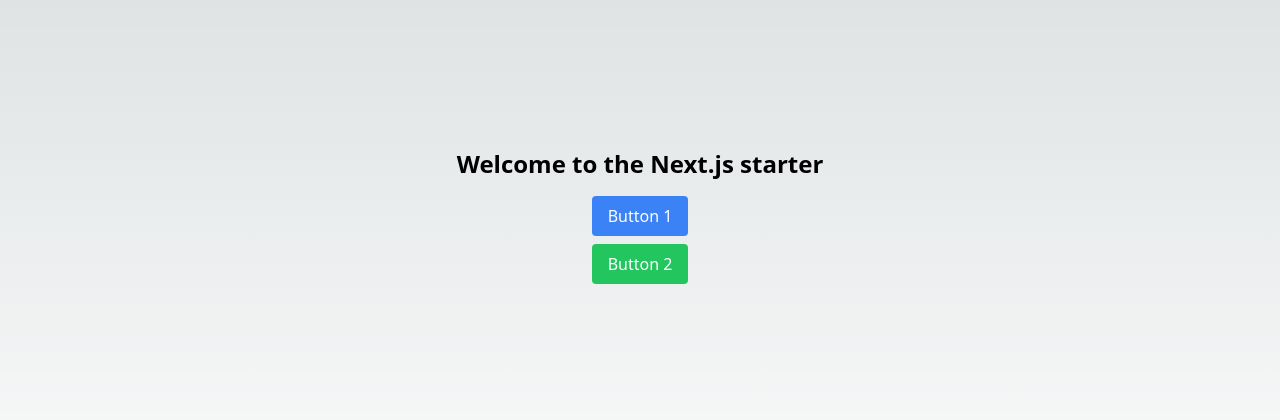
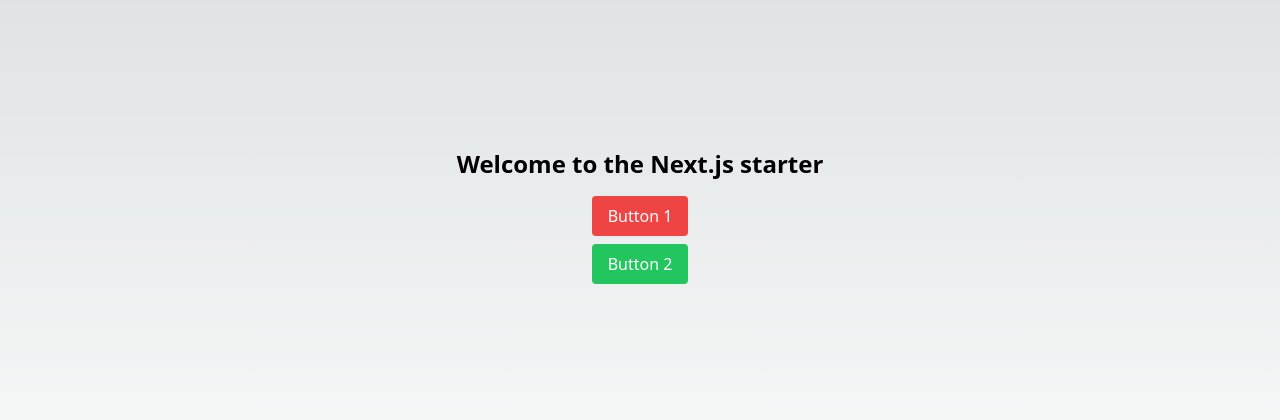
Before and after one commit to imevanc/nextjs-starter, a Next.js app: page / in a window 1280 px wide. Shown: the part 184-604 px from the top of the page. Built offline with nearby package versions, Linux system fonts and the light colour scheme.

Commit message:
fix: test release (#21)

```diff
--- a/src/app/page.tsx
+++ b/src/app/page.tsx
@@ -1,5 +1,5 @@
 "use client";
-import type { NextPage } from "next";
+import type {NextPage} from "next";
 
 const Home: NextPage = () => {
   const handleClick = (buttonName: string) => {
@@ -11,7 +11,7 @@
         Welcome to the Next.js starter
       </h1>
       <button
-        className="px-4 py-2 bg-blue-500 text-white rounded hover:bg-blue-700 mb-2"
+        className="px-4 py-2 bg-red-500 text-white rounded hover:bg-blue-700 mb-2"
         onClick={() => handleClick("Button 1")}
       >
         Button 1
```
